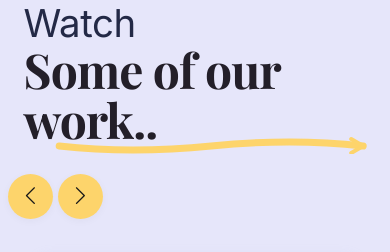
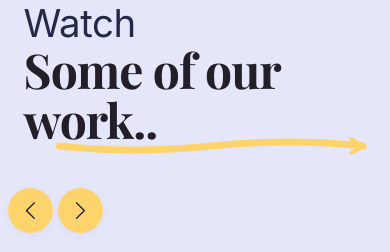
Before and after one commit to Rishabh0770/cherished-chapter, a plain HTML site: page index.html in a window 390 px wide. Shown: the part 2407-2659 px from the top of the page. Drawn offline with nearby package versions, Linux system fonts and the light colour scheme.

Commit message:
Update index.html

```diff
--- a/index.html
+++ b/index.html
@@ -665,9 +665,17 @@
         line-height: 1.4 !important;
       }
       .portfolio-heading-arrows {
-        margin-right: 0 !important;
-        margin-left: auto !important;
-        padding-right: 3.5rem !important;
+        margin: 2rem auto 0 auto !important;
+        display: flex !important;
+        justify-content: center !important;
+        width: 100% !important;
+        padding: 0 !important;
+        position: relative !important;
+        z-index: 10 !important;
+      }
+      #portfolio .portfolio-slider-outer {
+        position: relative !important;
+        padding-bottom: 2rem !important;
       }
       .portfolio-carousel-btn {
         width: 50px !important;
@@ -1971,10 +1979,17 @@ I help you in creating a one-of-a-kind and heartfelt gift to celebrate that trul
         right: 0 !important;
       }
       body.mobile-portfolio-override .portfolio-heading-arrows {
-        justify-content: flex-end !important;
-        margin-right: 0 !important;
-        padding-right: 4rem !important;
-        margin-left: auto !important;
+        justify-content: center !important;
+        margin: 2rem auto 0 auto !important;
+        padding: 0 !important;
+        width: 100% !important;
+        display: flex !important;
+        position: relative !important;
+        z-index: 10 !important;
+      }
+      body.mobile-portfolio-override #portfolio .portfolio-slider-outer {
+        position: relative !important;
+        padding-bottom: 2rem !important;
       }
       body.mobile-portfolio-override #portfolio .portfolio-slider-card {
         display: none !important;
```
